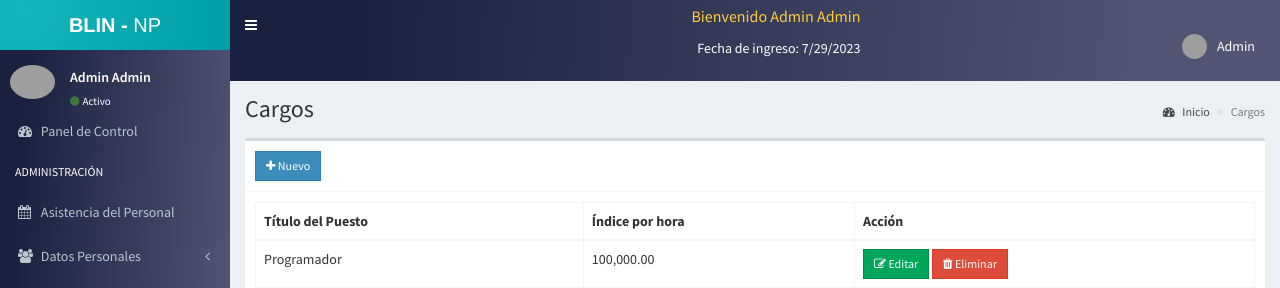
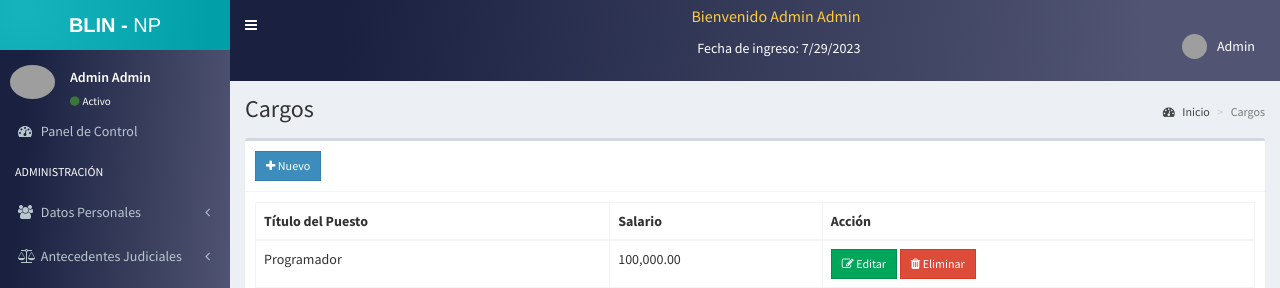
Before and after one commit to rody216/blinp, a PHP site: page /admin/position.php in a window 1280 px wide. Shown: the top 288 px of the page. Run offline with PHP 8.4, Linux system fonts and the light colour scheme; a user stored in the database is signed in; data comes from the database, SQL or seed files in the repository; some libraries are stand-ins or nearby versions; grey boxes are pictures that could not be loaded.

Commit message:
Nuevo archivos

```diff
--- a/admin/includes/menubar.php
+++ b/admin/includes/menubar.php
@@ -16,7 +16,7 @@
         <li class=""><a href="home.php"><i class="fa fa-dashboard"></i> <span>Panel de Control</span></a></li>
         <li class="header text-success">ADMINISTRACIÓN</li>
 
-        <li><a href="attendance.php"><i class="fa fa-calendar"></i> <span>Asistencia del Personal</span></a></li>
+        <!--<li><a href="attendance.php"><i class="fa fa-calendar"></i> <span>Asistencia del Personal</span></a></li>-->
         <li class="treeview">
           <a href="#">
             <i class="fa fa-users"></i>
--- a/admin/includes/position_modal.php
+++ b/admin/includes/position_modal.php
@@ -17,7 +17,7 @@
                   	</div>
                 </div>
                 <div class="form-group">
-                    <label for="rate" class="col-sm-3 control-label">Pago por Hora</label>
+                    <label for="rate" class="col-sm-3 control-label">Salario</label>
 
                     <div class="col-sm-9">
                       <input type="text" class="form-control" id="rate" name="rate" required>
@@ -53,7 +53,7 @@
                     </div>
                 </div>
                 <div class="form-group">
-                    <label for="edit_rate" class="col-sm-3 control-label">Costo por Hora</label>
+                    <label for="edit_rate" class="col-sm-3 control-label">Salario</label>
 
                     <div class="col-sm-9">
                       <input type="text" class="form-control" id="edit_rate" name="rate">
--- a/admin/position.php
+++ b/admin/position.php
@@ -52,7 +52,7 @@
               <table id="example1" class="table table-bordered">
                 <thead>
                   <th>Título del Puesto</th>
-                  <th>Índice por hora</th>
+                  <th>Salario</th>
                   <th>Acción</th>
                 </thead>
                 <tbody>
```
